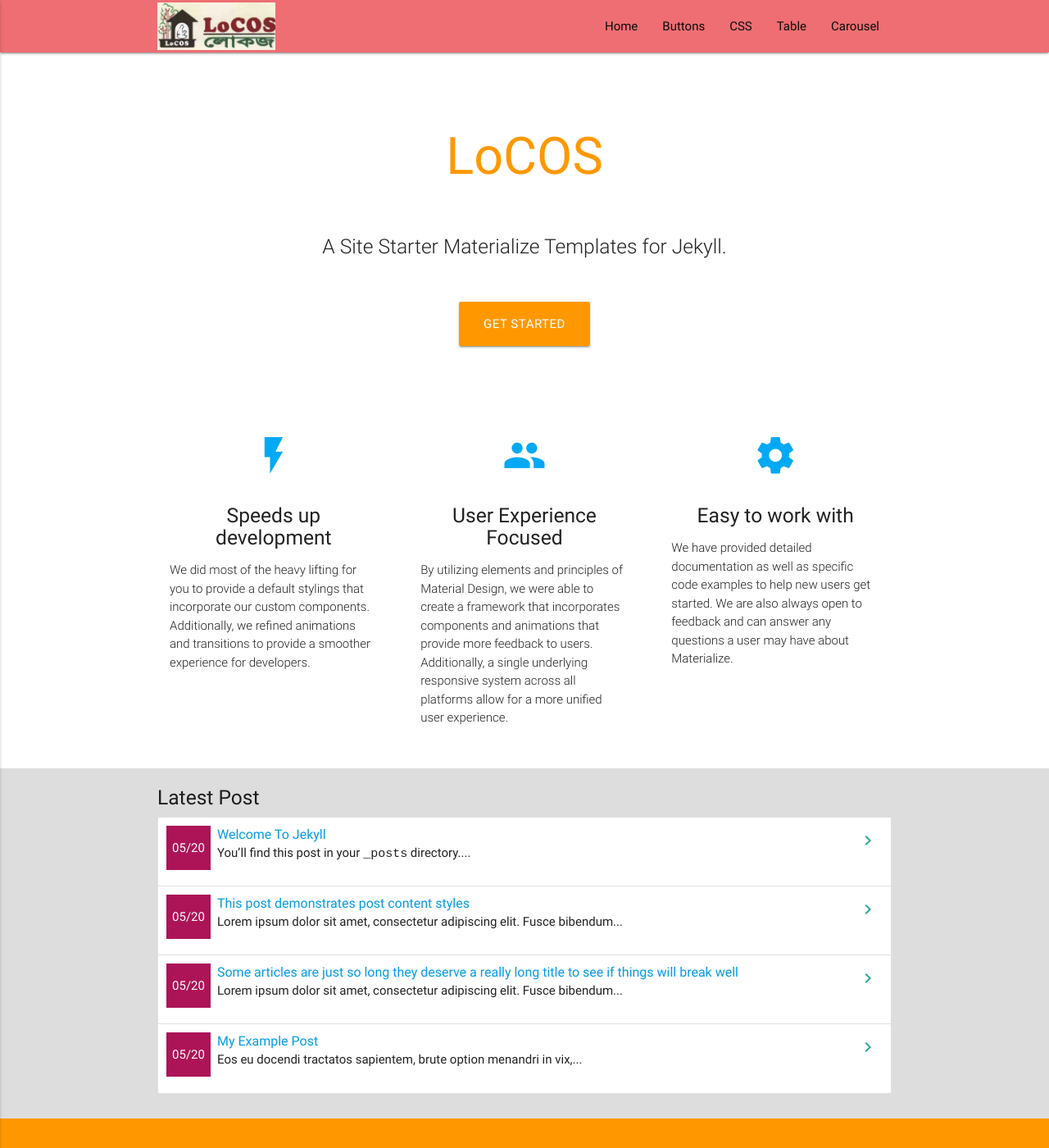
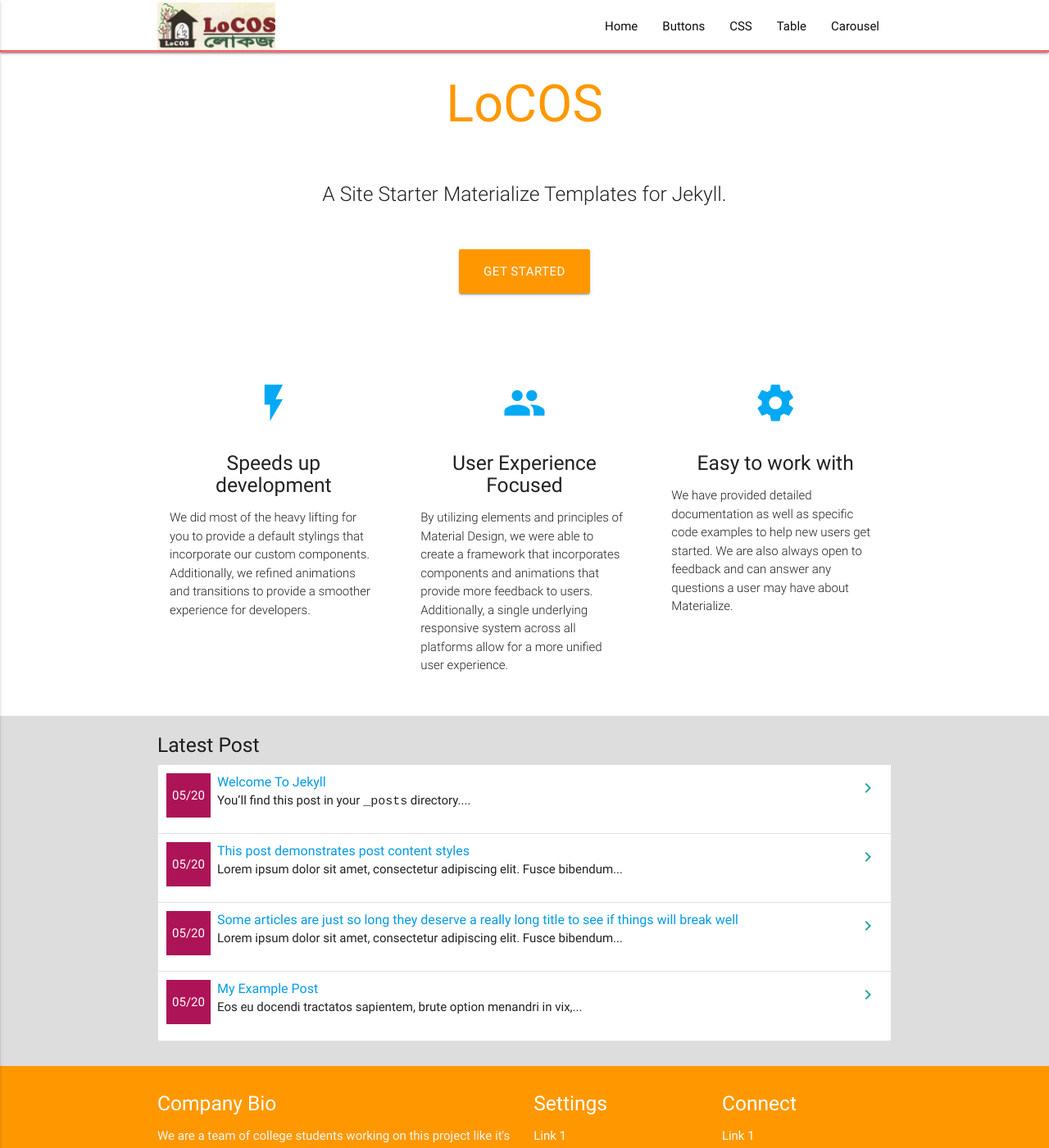
Before and after one commit to locosbd/locosbd.github.io, a Jekyll site: the page built from index.md, in a window 1280 px wide and 1400 px high. Shown: the whole window at 82% size. Built offline with Jekyll 4.4.1, drawn with Linux system fonts in a browser that asks for light colours.

```diff
--- a/_sass/materialize/components/_navbar.scss
+++ b/_sass/materialize/components/_navbar.scss
@@ -1,3 +1,8 @@
+.mainNav{
+  position: fixed;
+  background-color: white !important;
+  border-bottom: 3px solid $primary-color;
+}
 nav {
   &.nav-extended {
     height: auto;
@@ -12,11 +17,7 @@
       line-height: normal;
     }
   }
-  .mainNav{
-    position: fixed;
-    background-color: white !important;
-    border-bottom: 3px solid $primary-color;
-  }
+
   color: $navbar-font-color;
   @extend .z-depth-1;
   background-color: $primary-color;
```
